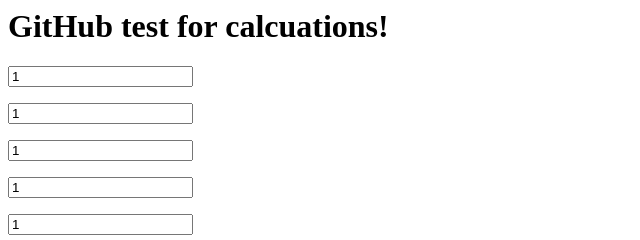
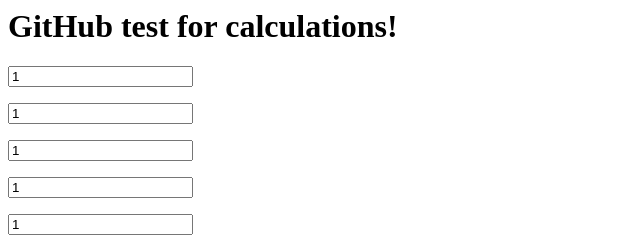
Before and after one commit to DimitriDewaele/HtmlCalculation, a plain HTML site: page index.html in a window 1280 px wide. Shown: the top 240 px of the page, 0-640 px from the left. Drawn offline with Linux system fonts and the light colour scheme.

Commit message:
Calculation

```diff
--- a/index.html
+++ b/index.html
@@ -24,7 +24,7 @@ function calculate() {
 </script>
 </head>
 <body>
-<h1>GitHub test for calcuations!</h1>
+<h1>GitHub test for calculations!</h1>
 <form id="form">
 	<p>
 	  <p><input onchange="calculate()" name="a1" type="number" step="any" value="1"></p>
```
